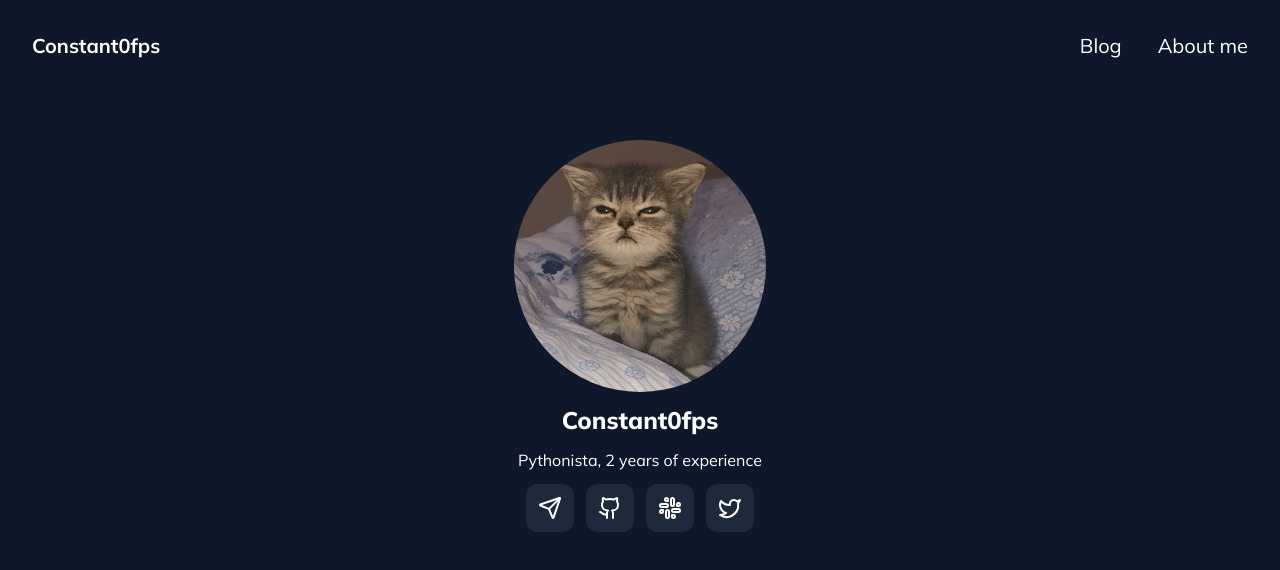
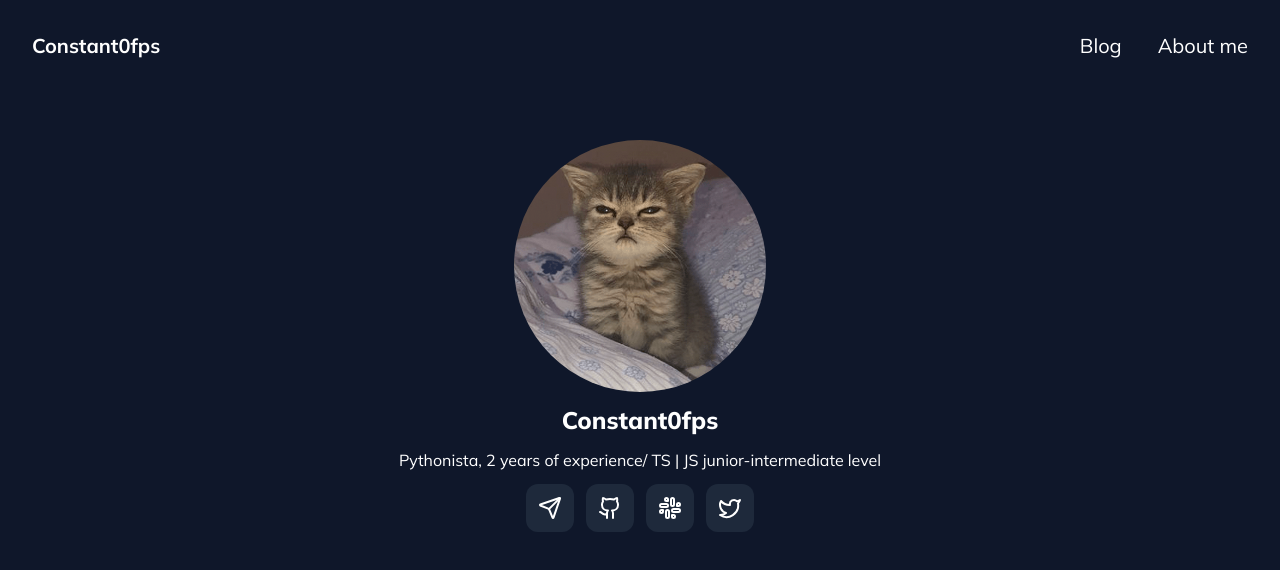
Before and after one commit to Constant10fps/site, a SvelteKit app: page / in a window 1280 px wide. Shown: the top 570 px of the page. Built offline with nearby package versions, Linux system fonts and the light colour scheme.

Commit message:
edited desc

```diff
--- a/src/routes/+page.svelte
+++ b/src/routes/+page.svelte
@@ -8,7 +8,9 @@
 <div class="flex flex-col items-center gap-3 py-12">
     <img src="/favicon.png" alt="avatar" class="rounded-full aspect-square" />
     <div class="text-2xl font-extrabold">Constant0fps</div>
-    <div>Pythonista, 2 years of experience</div>
+    <div class="align-center">
+        Pythonista, 2 years of experience/ TS | JS junior-intermediate level
+    </div>
     <div class="flex gap-3">
         <a
             class="p-3 rounded-xl bg-slate-800 hover:bg-slate-700 active:scale-90 transition-all"
```
